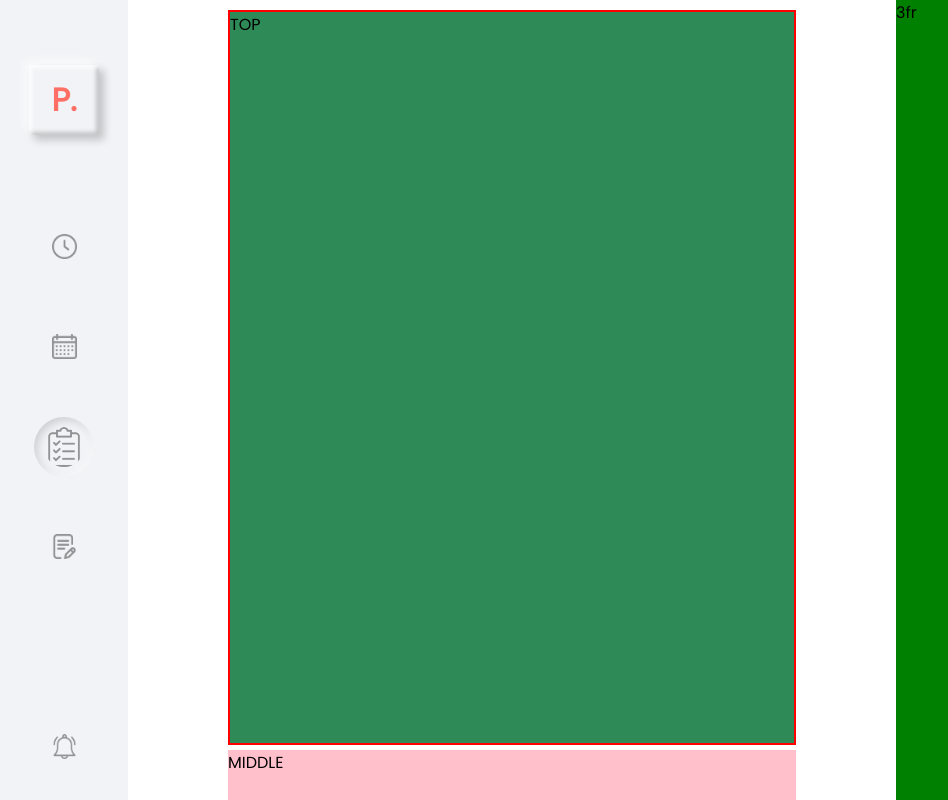
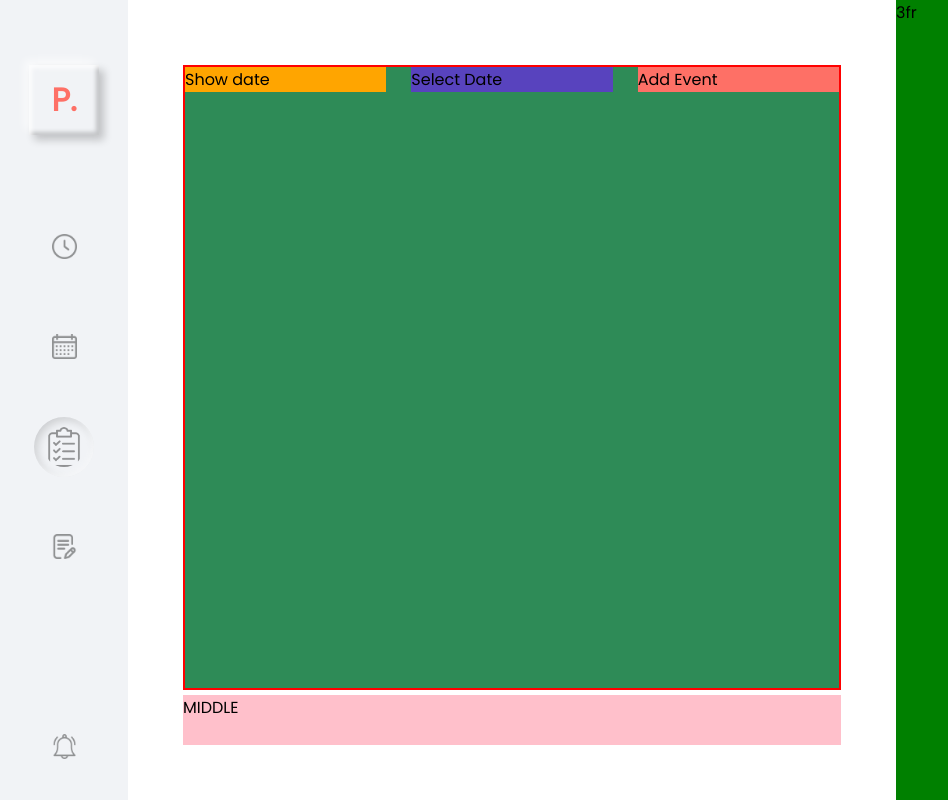
Before and after one commit to Kaycodes11/ui-practice, a website: page index.html in a window 1280 px wide. Shown: the whole page, without its empty margins (0-948 px from the left). Drawn offline with Linux system fonts and the light colour scheme.

Commit message:
spacing around main element adjusted

```diff
--- a/css/main.css
+++ b/css/main.css
@@ -166,7 +166,9 @@ img[alt~="writing"] {
   /* test */
   /* background: magenta; */
 
-  padding: 0px 100px;
+  /* top-bottom: 0px left-right: 55px */
+  padding: 55px 55px;
+  /* padding-top: 10px; */
   grid-area: m;
   display: grid;
   /* grid-template-rows: 1fr 1fr auto 1fr; */
@@ -194,11 +196,22 @@ img[alt~="writing"] {
   border: var(--test);
 
   display: grid;
-  grid-template-columns: 2fr repeat(2, 1fr);
+  grid-template-columns: repeat(3, 1fr);
 
   /* how much gap shoube inbetween the columns  */
   column-gap: 25px;
   align-content: start;
+}
+
+.top .date-info {
+  background: #ffa500;
+}
+
+.top .select-date {
+  background: #5843be;
+}
+.top .add-event {
+  background: #fe7066;
 }
 
 .middle {
--- a/index.html
+++ b/index.html
@@ -46,7 +46,11 @@
         <!-- <div class="cell cell-1">1</div> -->
         <!-- <div class="cell cell-2">2</div> -->
         <!-- <h2>Progress Dashboard</h2> -->
-        <section class="top">TOP</section>
+        <section class="top">
+          <div class="date-info">Show date</div>
+          <div class="select-date">Select Date</div>
+          <div class="add-event">Add Event</div>
+        </section>
         <section class="middle">MIDDLE</section>
         <!-- <section></section> -->
       </div>
```
